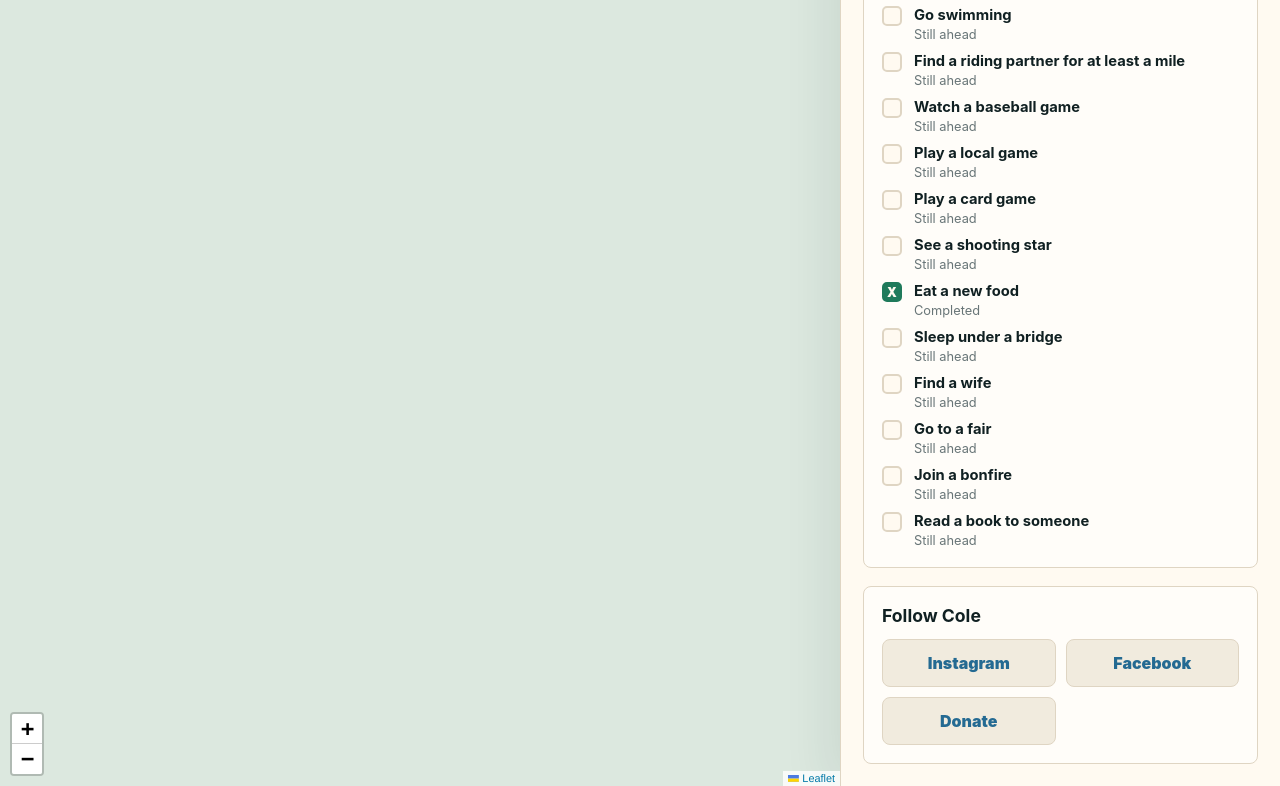
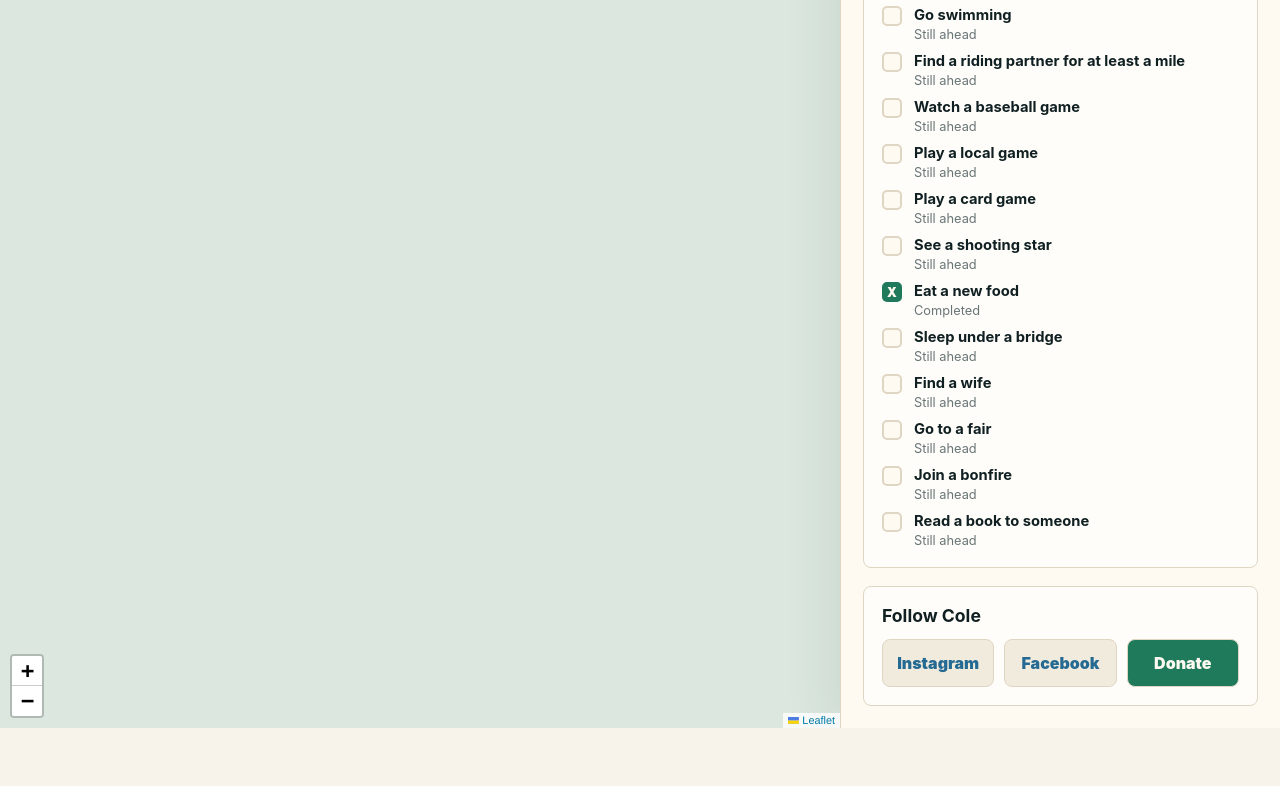
Before and after one commit to maptap123/Coles-Bike, a website: page index.html in a window 1280 px wide. Shown: the part 619-1405 px from the top of the page. After the commit the page ends 1347 px from the top, so only its background shows below. Drawn offline with nearby package versions, Linux system fonts and the light colour scheme; no server answers.

Commit message:
Style Venmo donation button

```diff
--- a/styles.css
+++ b/styles.css
@@ -294,7 +294,7 @@
 
 .social-button-grid {
   display: grid;
-  grid-template-columns: repeat(2, minmax(0, 1fr));
+  grid-template-columns: repeat(3, minmax(0, 1fr));
   gap: 10px;
 }
 
@@ -316,6 +316,16 @@
 .social-button:hover {
   background: var(--blue);
   color: #fffaf1;
+}
+
+.donation-button {
+  background: var(--green);
+  color: #fffaf1;
+}
+
+.donation-button:focus,
+.donation-button:hover {
+  background: #155b44;
 }
 
 .leaflet-control-attribution {
```
